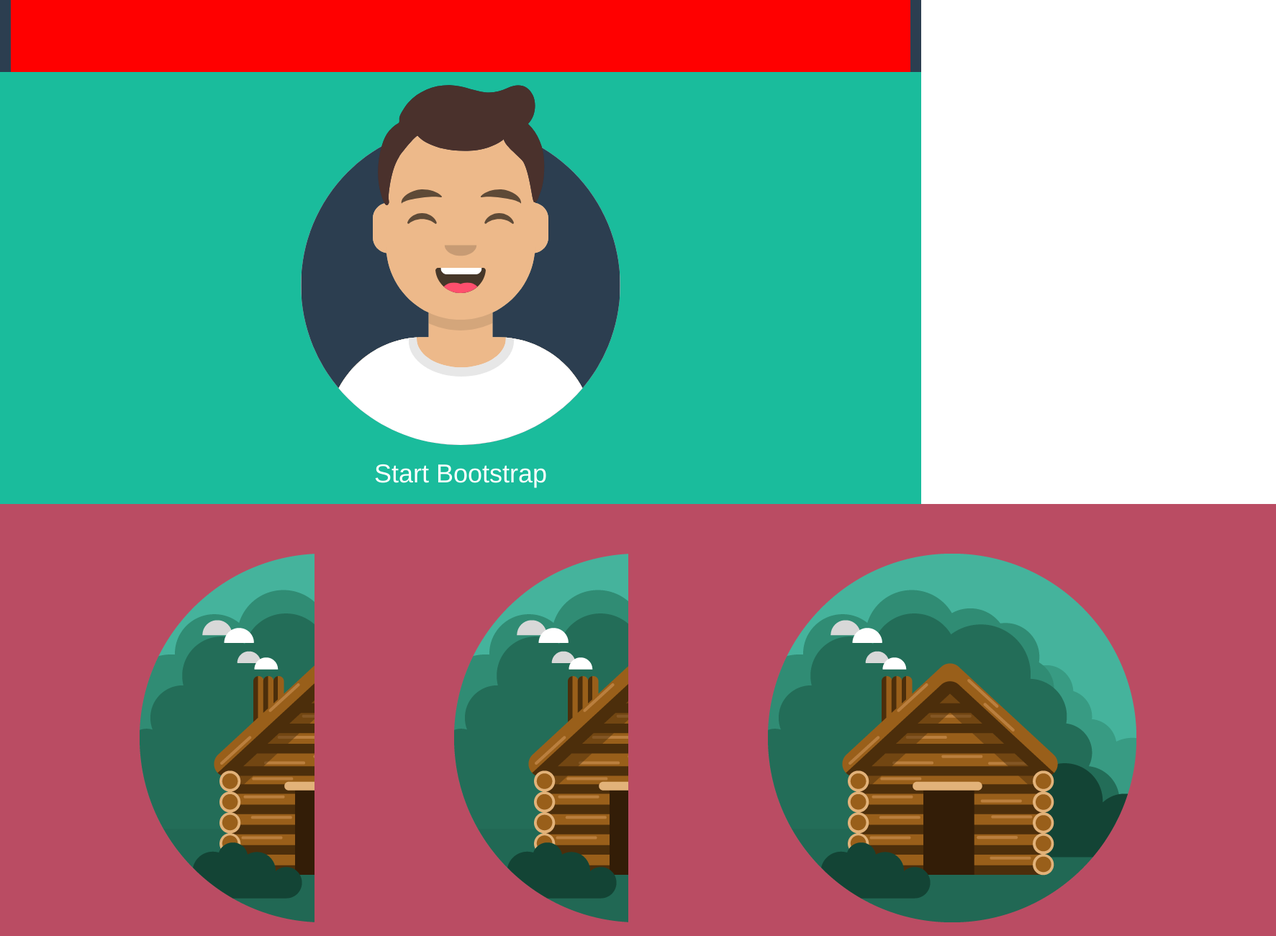
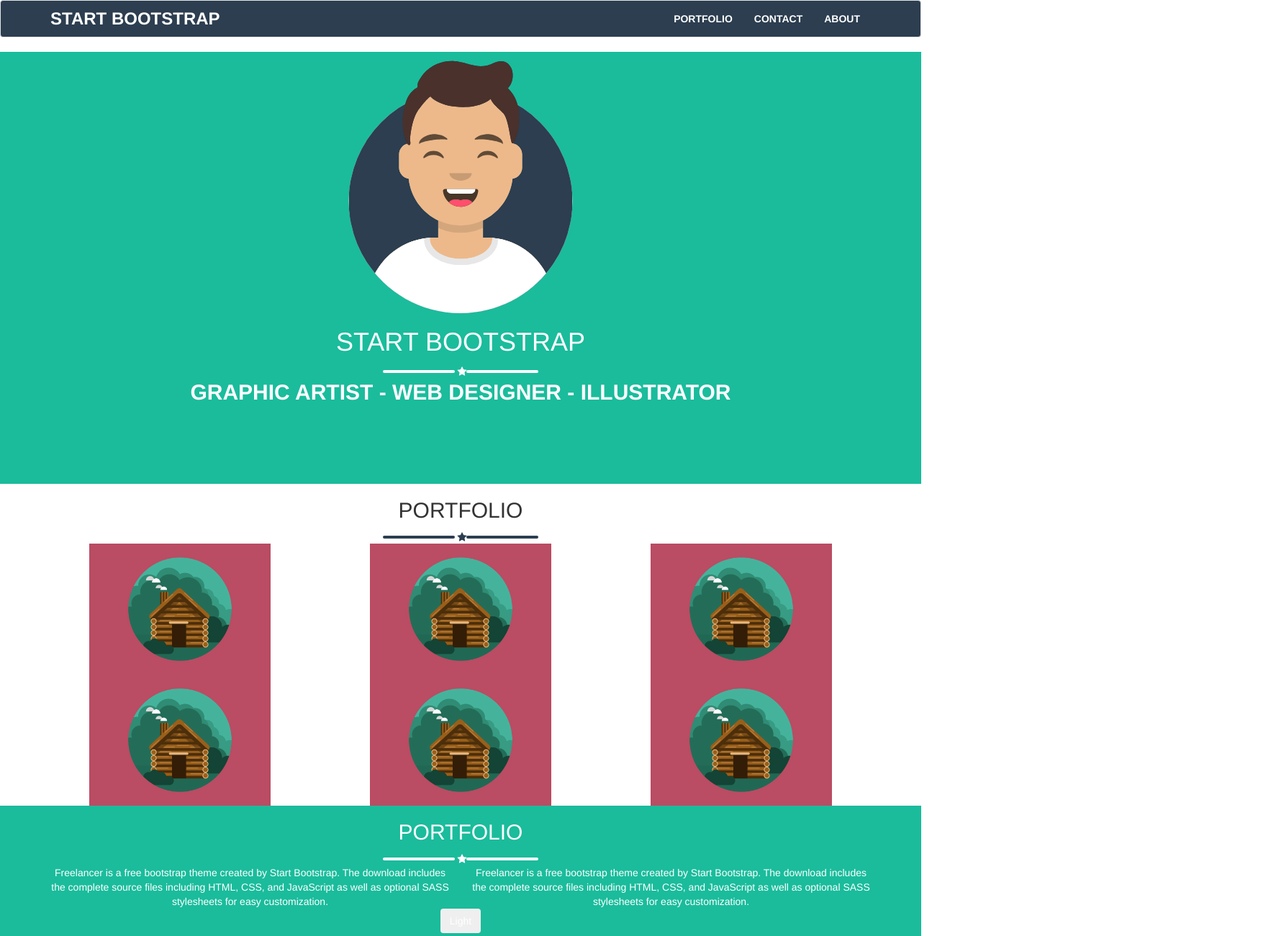
Before and after one commit to rendinel/html-css-bootstrap-freelancer, a plain HTML site: page index.html in a window 1280 px wide. Shown: the top 1300 px of the page at 72% size, 1773 px wide, since content can reach past the window. Drawn offline with nearby package versions, Linux system fonts and the light colour scheme.

Commit message:
sezione about grezza completa

```diff
--- a/css/master.css
+++ b/css/master.css
@@ -1,84 +1,96 @@
-.container-fluid{
-  height: 100px;
-  background-color: #2C3E50;
+/* classi nav */
+.bl-navbar {
+  background-color: #2c3e50;
+  color: #fff;
 }
 
-nav{
-  background-color: red;
-  height: 100%;
+.bl-navbar .navbar-brand, .bl-navbar .navbar-nav>li>a {
+  color: #fff;
 }
+
+.bl-navbar .navbar-brand {
+  font-size:24px;
+  font-weight: bolder;
+}
+
+.bl-navbar .navbar-nav>li>a {
+  font-weight: bolder;
+}
+
+.bl-navbar .navbar-brand:hover, .bl-navbar .navbar-nav>li>a:hover {
+  color: #1ABC9C;
+}
+/* classi nav fine */
+
+/* inizio jumbotron */
 
 .jumbotron-fluid{
   background-color: #1ABC9C;
   height: 600px;
   color: white;
-}
-
-.jumbocont{
   text-align: center;
 }
 
- .jumbocont > img{
-  width:40%;
+#avatar{
+  width:30%;
   height: auto;
 }
 
-.hr{
-  border-bottom: 4px solid #fff;
-  width: 20px;
+.star-separator i {
+  line-height: 4px;
   vertical-align: middle;
 }
 
-.jumbocont > ul{
-  height: 100px;
-  line-height: 100px;
-}
-
-.jumbocont > ul > li{
+.star-separator::before,
+.star-separator::after {
+  content: '';
   display: inline-block;
-  margin-right: 15px;
-}
-
-.wbtext::after,.wbtext::before {
-  content: "-";
-  font-size: 20px;
-}
-
-.portfolio{
-  height: 100%;
-}
-
-.portfoliocont{
-text-align: center;
-}
-
-.row > img{
- width:80%;
- height: auto;
-}
-
-.hr2{
-  border-bottom: 4px solid #2C3E50;
-  width: 20px;
+  width: 100px;
+  height: 4px;
+  border-radius: 2px;
   vertical-align: middle;
 }
 
-.about{
-    background-color: #1ABC9C;
-    height: 600px;
+.star-separator.star-white::before, .star-separator.star-white::after {
+  background-color: white;
 }
 
-.aboutcont{
-  text-align: center;
-  color: #fff;
+.star-separator.star-white{
+  color:white;
 }
 
-.aboutcont > ul{
-  height: 100px;
-  line-height: 100px;
+.star-separator.star-dark::before, .star-separator.star-dark::after {
+  background-color: #2c3e50;
 }
 
-.aboutcont > ul > li{
-  display: inline-block;
-  margin-right: 15px;
+.star-separator.star-dark{
+  color:#2c3e50;
 }
+
+.qualification{
+  font-size: 30px;
+  font-weight: bolder;
+}
+/* fine jumbotron */
+
+/* inizio portfollio */
+.portcont{
+  height: 100%;
+  background-color: #fff;
+  text-align: center;
+}
+
+#work{
+  width:70%;
+  height: auto;
+}
+/* fine portfollio */
+
+/* inizio about */
+.aboutcont{
+  background-color: #1ABC9C;
+  height: 400px;
+  color: white;
+  text-align: center;
+}
+/* fine about */
--- a/index.html
+++ b/index.html
@@ -1,81 +1,106 @@
 <!DOCTYPE html>
 <html lang="en" dir="ltr">
   <head>
+    <meta charset="utf-8">
     <meta http-equiv="X-UA-Compatible" content="IE=edge">
     <meta name="viewport" content="width=device-width, initial-scale=1">
-    <link rel="stylesheet" href="https://stackpath.bootstrapcdn.com/bootstrap/3.4.1/css/bootstrap.min.css">
+    <title>Bootstrap 101 Form</title>
+    <!-- Bootstrap -->
+    <!-- Latest compiled and minified CSS -->
+    <link rel="stylesheet" href="https://stackpath.bootstrapcdn.com/bootstrap/3.4.1/css/bootstrap.min.css" integrity="sha384-HSMxcRTRxnN+Bdg0JdbxYKrThecOKuH5zCYotlSAcp1+c8xmyTe9GYg1l9a69psu" crossorigin="anonymous">
+    <link rel="stylesheet" href="https://cdnjs.cloudflare.com/ajax/libs/font-awesome/4.7.0/css/font-awesome.min.css">
     <link rel="stylesheet" href="css/master.css">
-    <meta charset="utf-8">
-    <title>Freelancer</title>
   </head>
   <body>
-
     <!-- inizio nav -->
-    <div class="container-fluid col-xs-12">
-      <nav class="container col-xs-12">
+    <nav class="navbar navbar-default bl-navbar">
+      <div class="container">
+        <div class="navbar-header">
+          <button type="button" class="navbar-toggle collapsed" data-toggle="collapse" data-target="#navbar" aria-expanded="false" aria-controls="navbar">
+            <span class="sr-only">Toggle navigation</span>
+            <span class="icon-bar"></span>
+            <span class="icon-bar"></span>
+            <span class="icon-bar"></span>
+          </button>
+          <a class="navbar-brand text-uppercase" href="#">Start Bootstrap</a>
+        </div>
+        <div id="navbar" class="navbar-collapse collapse">
+          <ul class="nav navbar-nav navbar-right">
+            <li class="text-uppercase"><a href="#">Portfolio</a></li>
+            <li class="text-uppercase"><a href="#">Contact</a></li>
+            <li class="text-uppercase"><a href="#">About</a></li>
+          </ul>
+        </div><!--/.nav-collapse -->
+      </div><!--/.container-fluid -->
     </nav>
-    </div>
     <!-- fine nav -->
 
      <!-- inizio jumbotron -->
-    <div class="jumbotron-fluid col-xs-12">
-      <div class="jumbocont container col-xs-12">
-        <img src="images/avatar.svg" alt="immagine avatar">
-        <h1>Start Bootstrap</h1>
-        <ul>
-          <li class="hr"></li>
-          <li> <span class="glyphicon glyphicon-star"> </span> </li>
-          <li class="hr"></li>
-        </ul>
-        <ul>
-          <li>GRAPHIC ARTIST</li>
-          <li class="wbtext">WEB DESIGNER</li>
-          <li>ILLUSTRATOR</li>
-        </ul>
+     <div class="jumbotron-fluid">
+       <div class="container">
+         <div class="row">
+           <div class="col-xs-12 col-sm-12 col-md-12">
+             <img id="avatar" src="images/avatar.svg" alt="avatar freelancer">
+             <h1>START BOOTSTRAP</h1>
+             <div class="star-separator star-white"> <i class="fa fa-star"></i></div>
+             <div class="qualification">
+              GRAPHIC ARTIST - WEB DESIGNER - ILLUSTRATOR
+             </div>
+           </div>
+         </div>
        </div>
      </div>
     <!-- fine jumbotron -->
 
     <!-- inizio portfollio -->
+    <div class="portcont container-fluid">
+      <div class="container">
         <div class="row">
+          <h2>PORTFOLIO</h2>
+          <div class="star-separator star-dark"> <i class="fa fa-star"></i></div>
         <div class="col-xs-12 col-sm-6 col-md-4">
-        <img src="images/house.png" alt="">
+          <img id="work" class="img-fluid" src="images/house.png" alt="house image">
         </div>
         <div class="col-xs-12 col-sm-6 col-md-4">
-        <img src="images/house.png" alt="">
+          <img id="work" class="img-fluid" src="images/house.png" alt="house image">
         </div>
         <div class="col-xs-12 col-sm-6 col-md-4">
-        <img src="images/house.png" alt="">
+          <img id="work" class="img-fluid" src="images/house.png" alt="house image">
         </div>
         <div class="col-xs-12 col-sm-6 col-md-4">
-        <img src="images/house.png" alt="">
+          <img id="work" class="img-fluid" src="images/house.png" alt="house image">
         </div>
         <div class="col-xs-12 col-sm-6 col-md-4">
-        <img src="images/house.png" alt="">
+          <img id="work" class="img-fluid" src="images/house.png" alt="house image">
         </div>
         <div class="col-xs-12 col-sm-6 col-md-4">
-        <img src="images/house.png" alt="">
+          <img id="work" class="img-fluid" src="images/house.png" alt="house image">
+        </div>
+        </div>
       </div>
     </div>
     <!-- fine portfollio -->
 
     <!-- inizio about -->
-    <div class="about container-fluid col-xs-12">
-      <div class="aboutcont container col-xs-12">
-        <h2>ABOUT</h2>
-        <li class="hr"></li>
-        <li> <span class="glyphicon glyphicon-star"> </span> </li>
-        <li class="hr"></li>
+    <div class="aboutcont container-fluid">
+      <div class="container">
+        <h2>PORTFOLIO</h2>
+        <div class="star-separator star-white"> <i class="fa fa-star"></i></div>
+        <div class="row">
+          <div class="col-xs-12 col-sm-4 col-md-6 ml-auto">
+            Freelancer is a free bootstrap theme created by Start Bootstrap. The download includes the complete source files including HTML, CSS, and JavaScript as well as optional SASS stylesheets for easy customization.
+          </div>
+          <div class="col-xs-12 col-sm-4 col-md-6 ml-auto">
+            Freelancer is a free bootstrap theme created by Start Bootstrap. The download includes the complete source files including HTML, CSS, and JavaScript as well as optional SASS stylesheets for easy customization.
+          </div>
+        </div>
+        <button type="button" class="btn btn-outline-light">Light</button>
       </div>
     </div>
     <!-- fine about -->
 
-    <div class="">
-
-    </div>
-
-
-
+    <!-- inizio form -->
+    <!-- fine form -->
 
   </body>
 </html>
```
Lines whose indentation alone changed are shown as unchanged.
